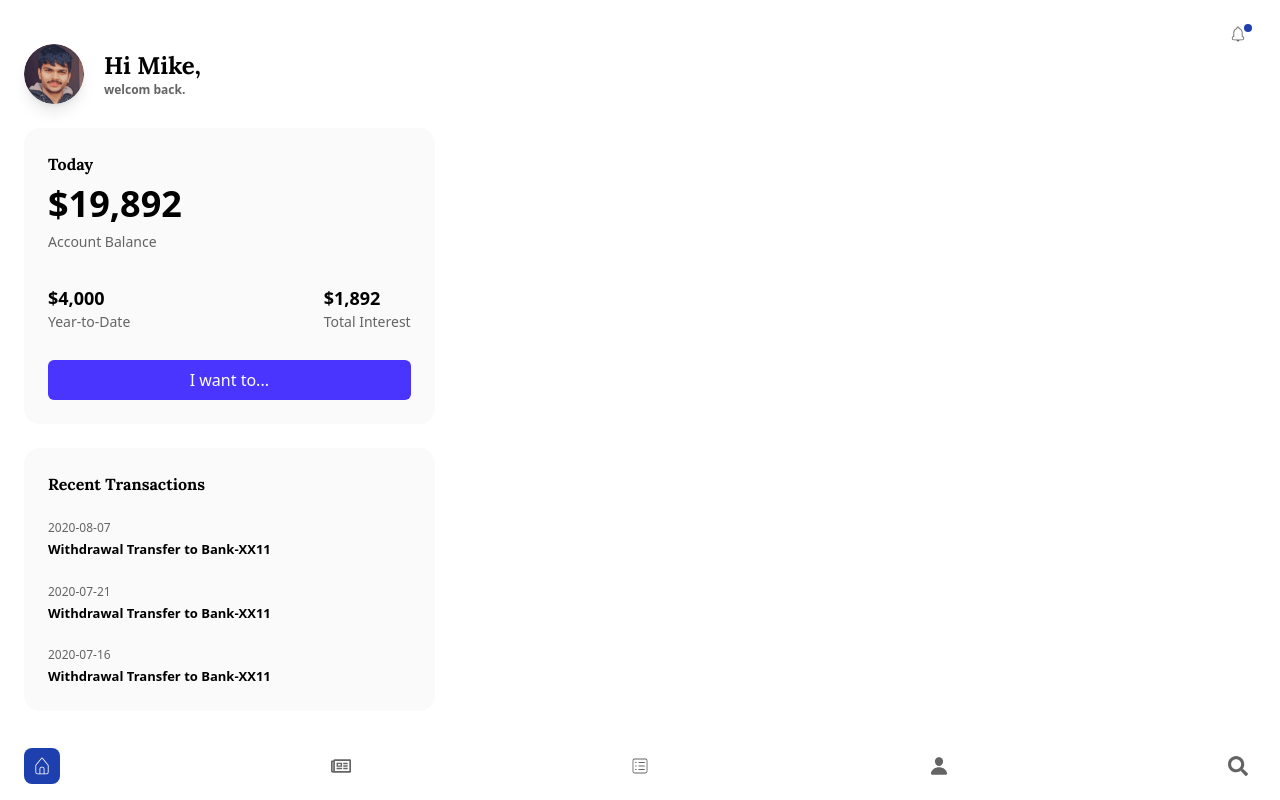
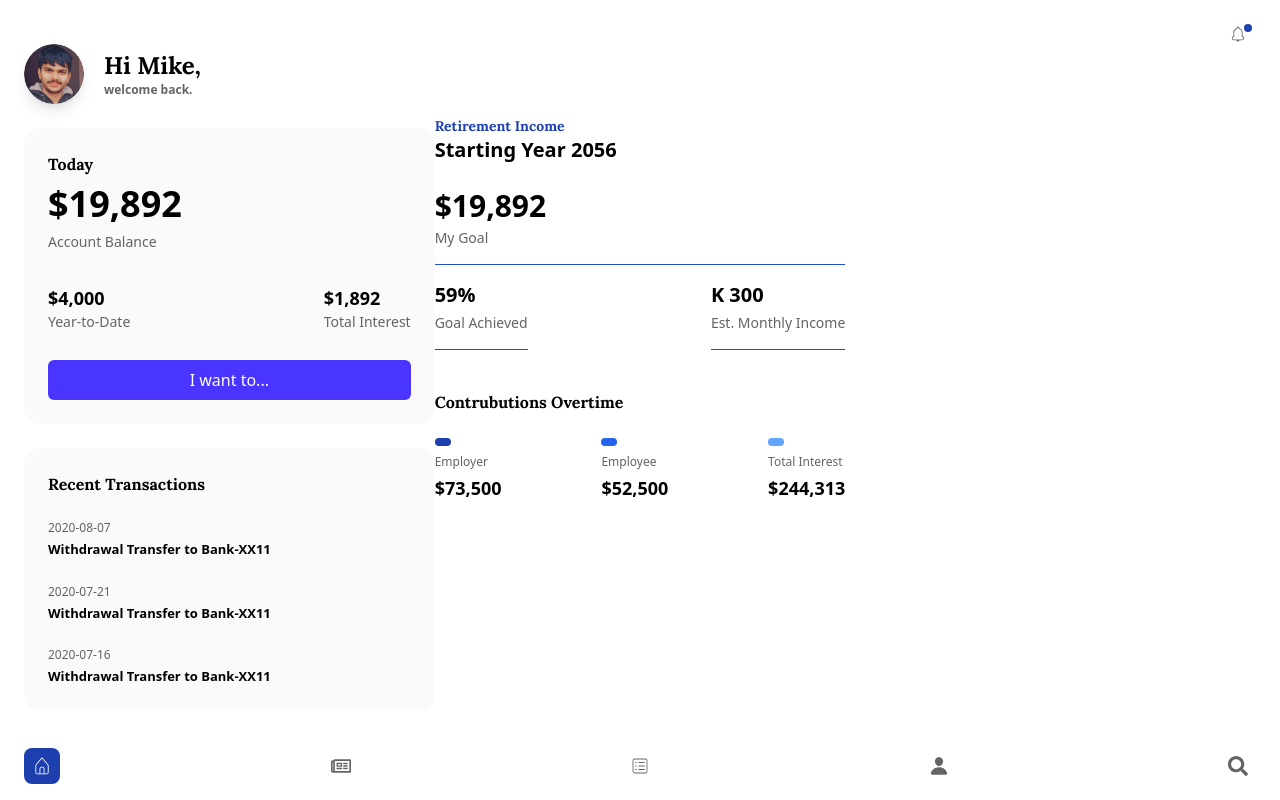
Before and after one commit to sachinDev07/RapidQuest, a React (Vite) app: page / in a window 1280 px wide. Built offline with nearby package versions, Linux system fonts and the light colour scheme.

Commit message:
Add retirement and contribution sections

```diff
--- a/src/components/Column1.jsx
+++ b/src/components/Column1.jsx
@@ -11,7 +11,7 @@ const Column1 = () => {
             Hi Mike,
           </h1>
           <p className='text-mdSlate text-xs font-simpleText font-bold lowercase'>
-            Welcom Back.
+            Welcome Back.
           </p>
         </div>
       </div>
--- /dev/null
+++ b/src/components/Column2.jsx
@@ -0,0 +1,73 @@
+import React from 'react';
+import BarChart from './BarChart';
+
+const Column2 = () => {
+  return (
+    <section className='lg:w-1/3 mt-6 mb-6 py-12'>
+      <div className='mb-6'>
+        <p className='text-blue-800 text-sm font-heading font-bold'>
+          Retirement Income
+        </p>
+        <p className='text-xl font-bold'>Starting Year 2056</p>
+      </div>
+
+      <div>
+        <strong className='block mt-2 text-3xl font-extrabold'>$19,892</strong>
+        <span className='block mt-1 text-mdSlate text-sm font-medium'>
+          My Goal
+        </span>
+
+        <div className='mt-4 bg-blue-700 h-[1px]'></div>
+
+        <div className='mt-4 flex justify-between'>
+          <div>
+            <span className='text-xl font-extrabold'>59%</span>
+            <span className='block mt-1 text-sm text-mdSlate font-medium'>
+              Goal Achieved
+            </span>
+            <div className='mt-4 bg-blue-700 h-[1px]'></div>
+          </div>
+          <div>
+            <span className='text-xl font-extrabold'>K 300</span>
+            <span className='block mt-1 text-sm text-mdSlate font-medium'>
+              Est. Monthly Income
+            </span>
+            <div className='mt-4 bg-blue-700 h-[1px]'></div>
+          </div>
+        </div>
+
+        <div className='mt-10'>
+          <p className='text-black font-heading font-bold'>
+            Contrubutions Overtime
+          </p>
+          <div className='mt-6 flex items-center justify-between'>
+            <div>
+              <div className='h-2 w-4 bg-blue-800 rounded-md'></div>
+              <p className='block mt-2 text-xs text-mdSlate font-medium'>
+                Employer
+              </p>
+              <strong className='block mt-1 text-lg font-bold'>$73,500</strong>
+            </div>
+            <div>
+              <div className='h-2 w-4 bg-blue-600 rounded-md'></div>
+              <p className='block mt-2 text-xs text-mdSlate font-medium'>
+                Employee
+              </p>
+              <strong className='block mt-1 text-lg font-bold'>$52,500</strong>
+            </div>
+            <div>
+              <div className='h-2 w-4 bg-blue-400 rounded-md'></div>
+              <p className='block mt-2 text-xs text-mdSlate font-medium'>
+                Total Interest
+              </p>
+              <strong className='block mt-1 text-lg font-bold'>$244,313</strong>
+            </div>
+          </div>
+        </div>
+
+      </div>
+    </section>
+  );
+};
+
+export default Column2;
--- a/src/page/HomePage.jsx
+++ b/src/page/HomePage.jsx
@@ -1,4 +1,5 @@
 import Column1 from '../components/Column1';
+import Column2 from '../components/Column2';
 import Navbar from '../components/Navbar';
 
 const HomePage = () => {
@@ -6,6 +7,7 @@ const HomePage = () => {
     <div className='lg:flex'>
       <Navbar />
       <Column1 />
+      <Column2 />
     </div>
   );
 };
```
